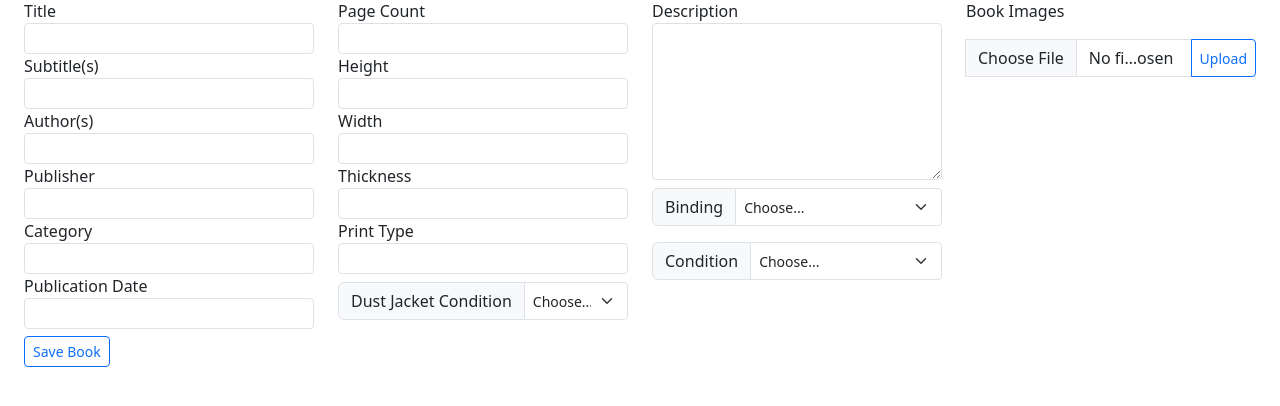
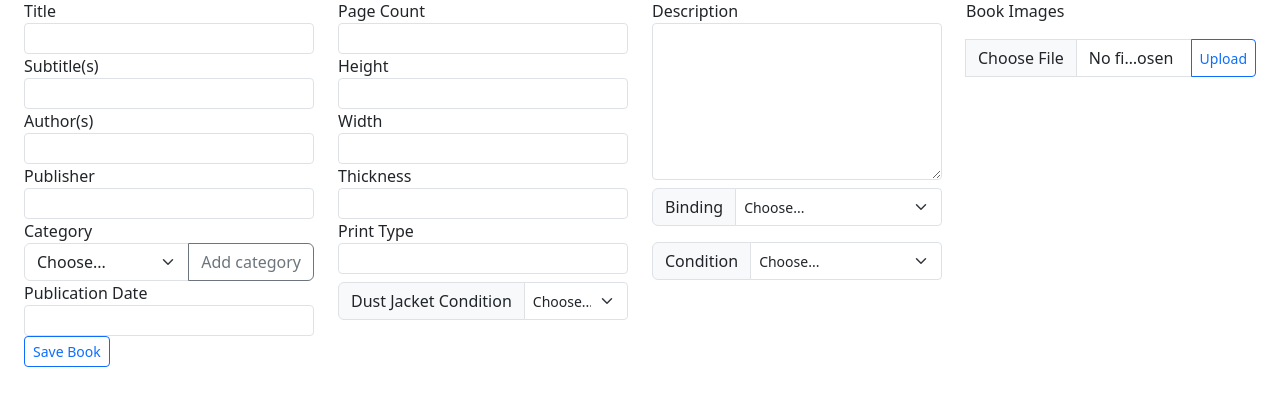
Before and after one commit to Strasseneck/HomelessBooks, a Django app: page /add_book in a window 1280 px wide. Shown: the part 189-595 px from the top of the page. Run offline with Django 4.2, Linux system fonts and the light colour scheme; data comes from the database, SQL or seed files in the repository.

Commit message:
Add category drop down and dynamic add category function

```diff
--- a/homelessbooks/books/static/books/script.js
+++ b/homelessbooks/books/static/books/script.js
@@ -25,6 +25,7 @@
         })
 }
 
+// Call get api keys function when the add_book page is loaded
 document.addEventListener('DOMContentLoaded', function () {
     if(window.location.pathname === '/add_book') {
         getApiKeys();
@@ -278,3 +279,24 @@
     $('#book-uid').val(Math.random().toString(36).substring(2,9));
     $('#bookid-image-upload').val($('#book-uid').val());
 }
+
+// Add category button
+$('#add-category-button').on('click', addCategory);
+
+// Add category function
+function addCategory() {
+    console.log('Add category function clicked')
+    // Remove dropdown
+    $('#category-dropdown').remove()
+
+    // Create input and insert
+    $('<input>')
+    .addClass('form-control form-control-sm')
+    .attr('type', 'text')
+    .attr('id', 'new-category-input')
+    .prependTo('#book-category');
+
+    // Add new onlick listener
+    $('#add-category-button')
+    .off('click', addCategory)
+}
--- a/homelessbooks/books/templates/books/addbook.html
+++ b/homelessbooks/books/templates/books/addbook.html
@@ -42,7 +42,15 @@
             <label for="book-publisher">Publisher</label>
             <input type="text" class="form-control form-control-sm" id="book-publisher" name="book-publisher">
             <label for="book-category">Category</label>
-            <input type="text" class="form-control form-control-sm" id="book-category" name="book-category">
+            <div class="input-group" id="book-category">
+              <select class="form-select" id="category-dropdown" aria-label="Select book category">
+                <option id="choose-category" selected>Choose...</option>
+                {% for category in categories %}
+                <option value="{{ category }}">{{ category }}</option>
+                {% endfor %}
+              </select>
+              <button class="btn btn-outline-secondary" id="add-category-button" type="button">Add category</button>
+            </div>
             <label for="book-publication-date">Publication Date</label>
             <input type="text" class="form-control form-control-sm" id="book-publication-date" name="book-publication-date">
           </div>
--- a/homelessbooks/books/views.py
+++ b/homelessbooks/books/views.py
@@ -14,7 +14,11 @@
     return render(request, "books/index.html")
 
 def add_book(request):
-        return render(request, "books/addbook.html")
+        # Get categories
+        categories = list(Book.objects.values_list("category", flat=True))
+        return render(request, "books/addbook.html", {
+             "categories": categories
+        })
 
 def save_book(request):
      # Check it's post
```
